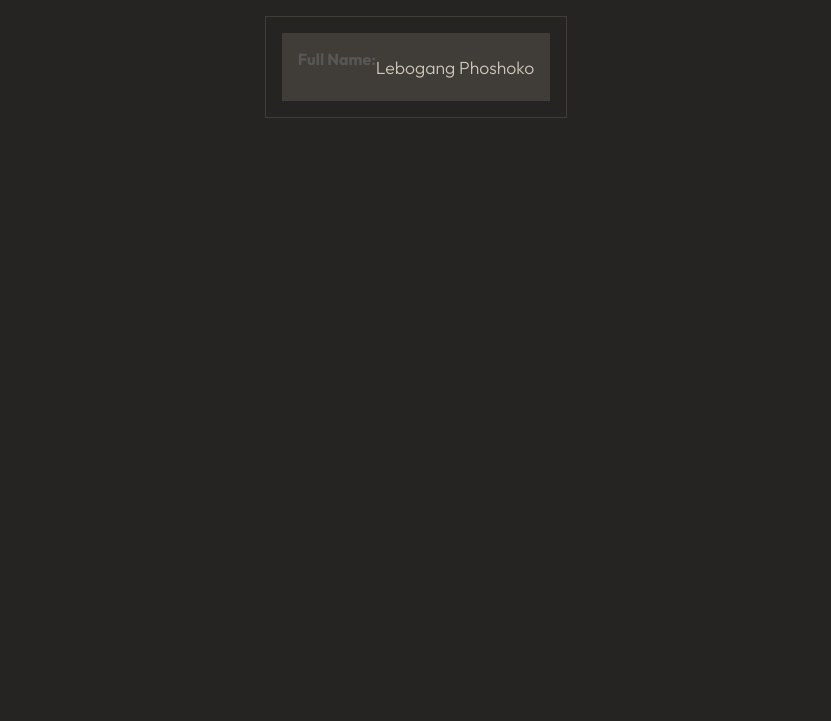
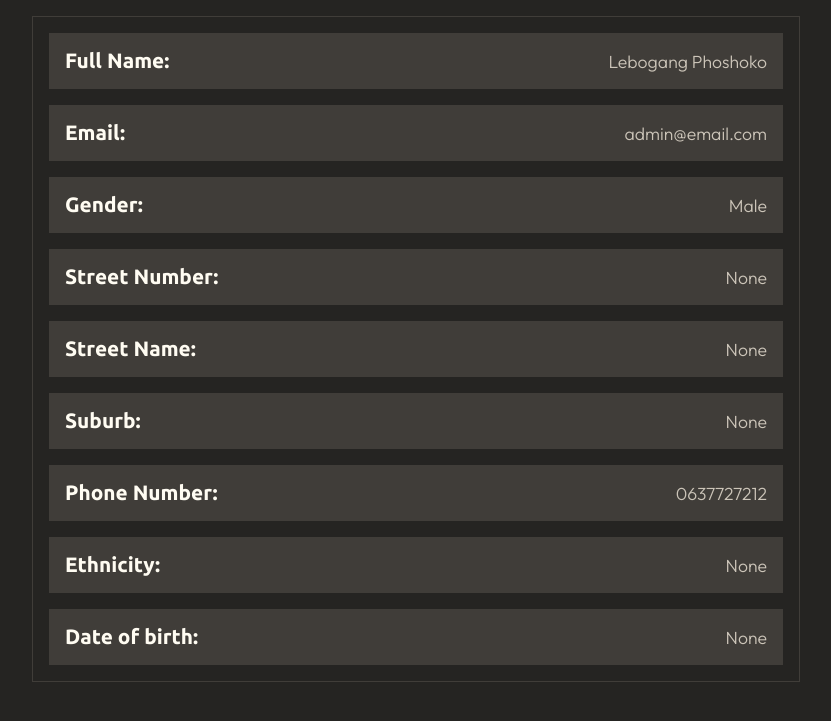
Before and after one commit to PhantomLeii/banking-system, a Django app: a page that uses templates/routes/user_profile.html in a window 1280 px wide. Shown: the part 56-777 px from the top of the page, without its empty margins (224-1055 px from the left). Run offline with Django 5.2, Linux system fonts and the light colour scheme; data comes from the database, SQL or seed files in the repository; both versions use the stored data as it was after the commit.

Commit message:
add user detail user content

```diff
--- a/static/css/index.css
+++ b/static/css/index.css
@@ -456,6 +456,10 @@ form ul {
 	font-size: 1rem;
 }
 
+#user-detail {
+	width: 70%;
+}
+
 @media screen and (max-width: 768px) {
 	.container {
 		padding: 0 2rem;
@@ -522,6 +526,10 @@ form ul {
 	#dashboard .transactions {
 		width: 100%;
 	}
+
+	#user-detail {
+		width: 100%;
+	}
 }
 
 @media screen and (max-width: 480px) {
--- a/static/js/index.js
+++ b/static/js/index.js
@@ -43,3 +43,17 @@ window.addEventListener('DOMContentLoaded', () => {
 		transactionsColumn.classList.remove('hidden');
 	}
 });
+
+// Activate scroll when more than 7 items are in list
+const userDetails = document.querySelector('#user-detail .detail');
+
+document.addEventListener('DOMContentLoaded', () => {
+	const itemCount = userDetails.children.length;
+	console.log(itemCount);
+
+	if (itemCount > 6) {
+		userDetails.style.overflowY = 'scroll';
+	} else {
+		userDetails.style.overflowY = 'none';
+	}
+});
--- a/templates/routes/user_profile.html
+++ b/templates/routes/user_profile.html
@@ -1,10 +1,66 @@
 {% extends "base.html" %} {% block content %}
 <main>
-	<section class="container">
+	<section id="user-detail" class="container">
 		<div class="detail">
 			<div class="card">
-				<h3>Full Name:</h3>
+				<h2>Full Name:</h2>
+				{% if user.middle_name %}
+				<p>{{ user.name }} {{ user.middle_name }} {{ user.surname }}</p>
+				{% else %}
 				<p>{{ user.name }} {{ user.surname }}</p>
+				{% endif %}
+			</div>
+			<div class="card">
+				<h2>Email:</h2>
+				<p>{{ user.email }}</p>
+			</div>
+			<div class="card">
+				<h2>Gender:</h2>
+				<p>{{ user.gender.capitalize }}</p>
+			</div>
+			<div class="card">
+				<h2>Street Number:</h2>
+				{% if user.street_number %}
+				<p>{{ user.street_number }}</p>
+				{% else %}
+				<p class="info">None</p>
+				{% endif %}
+			</div>
+			<div class="card">
+				<h2>Street Name:</h2>
+				{% if user.street_name %}
+				<p>{{ user.street_name }}</p>
+				{% else %}
+				<p class="info">None</p>
+				{% endif %}
+			</div>
+			<div class="card">
+				<h2>Suburb:</h2>
+				{% if user.suburb %}
+				<p>{{ user.suburb }}</p>
+				{% else %}
+				<p class="info">None</p>
+				{% endif %}
+			</div>
+			<div class="card">
+				<h2>Phone Number:</h2>
+				<p>{{ user.phone_number }}</p>
+			</div>
+			<div class="card">
+				<h2>Ethnicity:</h2>
+				{% if user.ethnicity %}
+				<p>{{ user.ethnicity }}</p>
+				{% else %}
+				<p class="info">None</p>
+				{% endif %}
+			</div>
+			<div class="card">
+				<h2>Date of birth:</h2>
+				{% if user.birth_date %}
+				<p>{{ user.birth_date }}</p>
+				{% else %}
+				<p class="info">None</p>
+				{% endif %}
 			</div>
 		</div>
 	</section>
```
Also changed, not shown: db.sqlite3.
